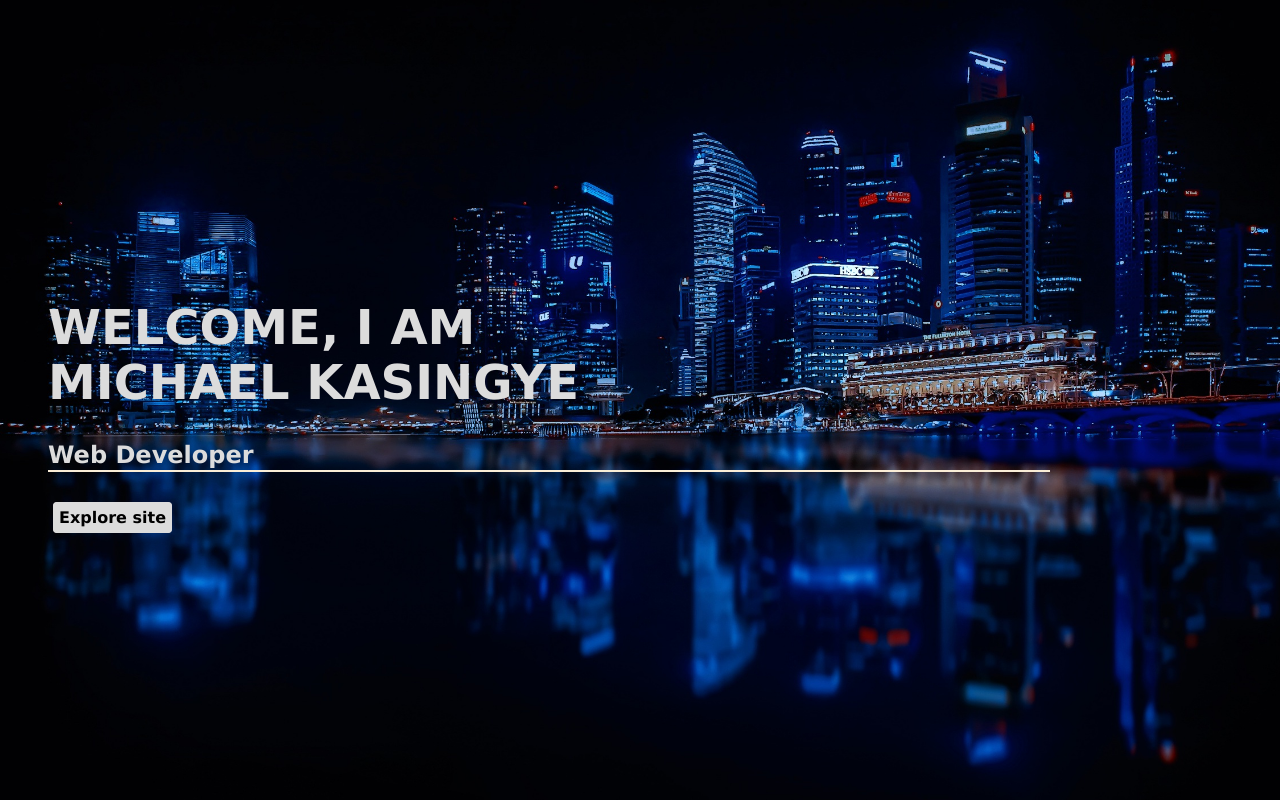
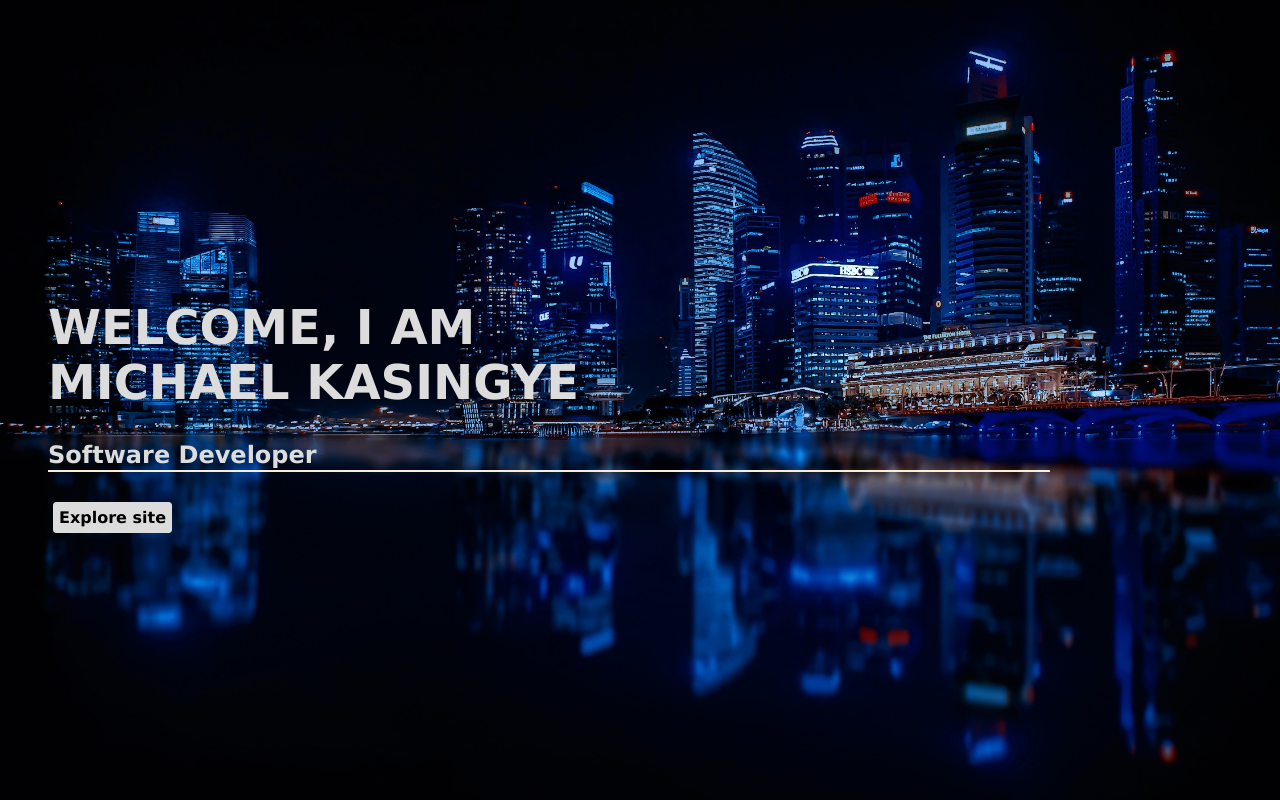
Before and after one commit to MichaelKasingye/michaelKasingye, a website built with Parcel: page index.html in a window 1280 px wide. Built offline with nearby package versions, Linux system fonts and the light colour scheme.

Commit message:
Update index.html

```diff
--- a/index.html
+++ b/index.html
@@ -40,7 +40,7 @@
   </div>
   <span class="welcome-section-introduction">
     <h2>
-      Web Developer
+      Software Developer
     </h2>
   </span>
   <p class="welcome_paragraph"><a href="
```
